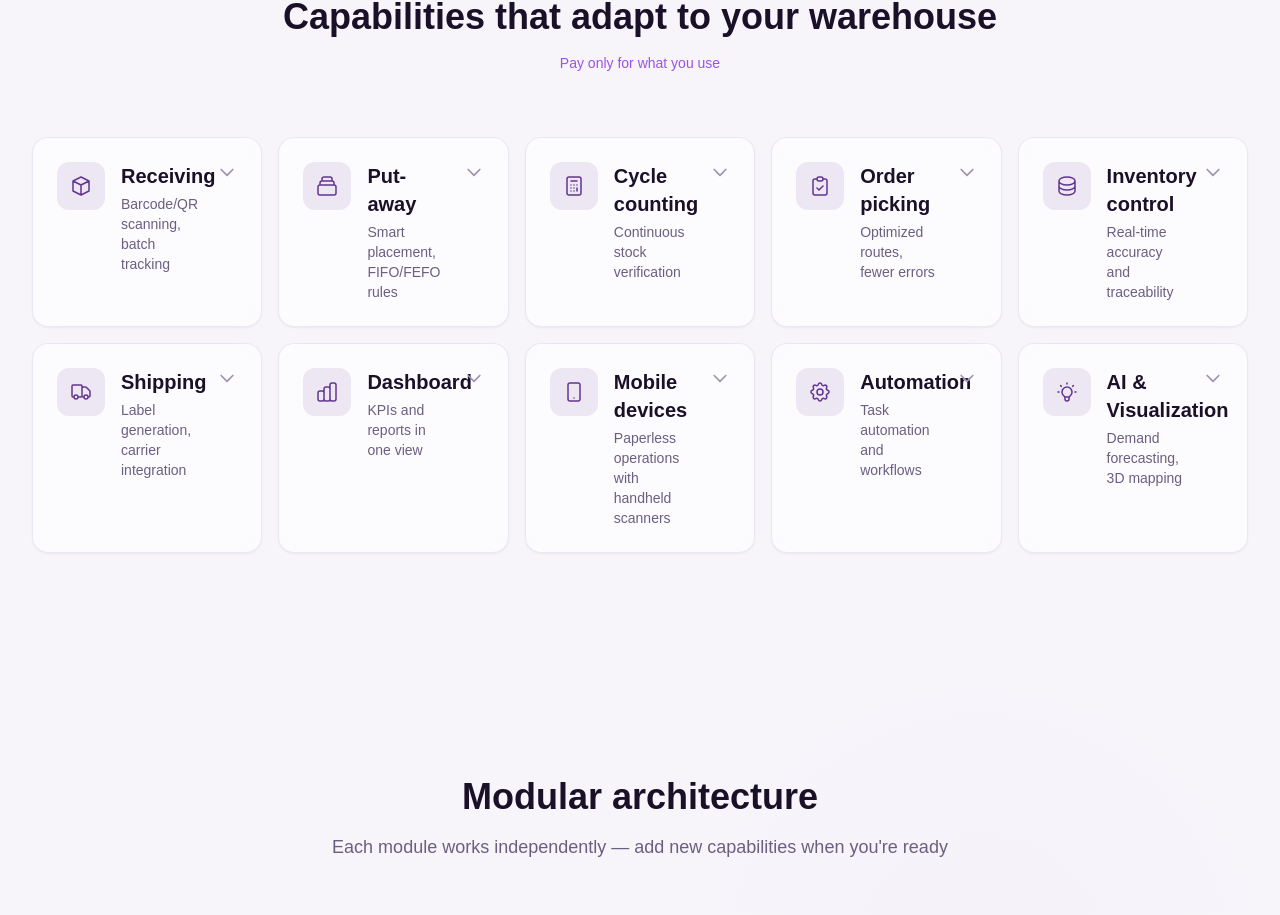
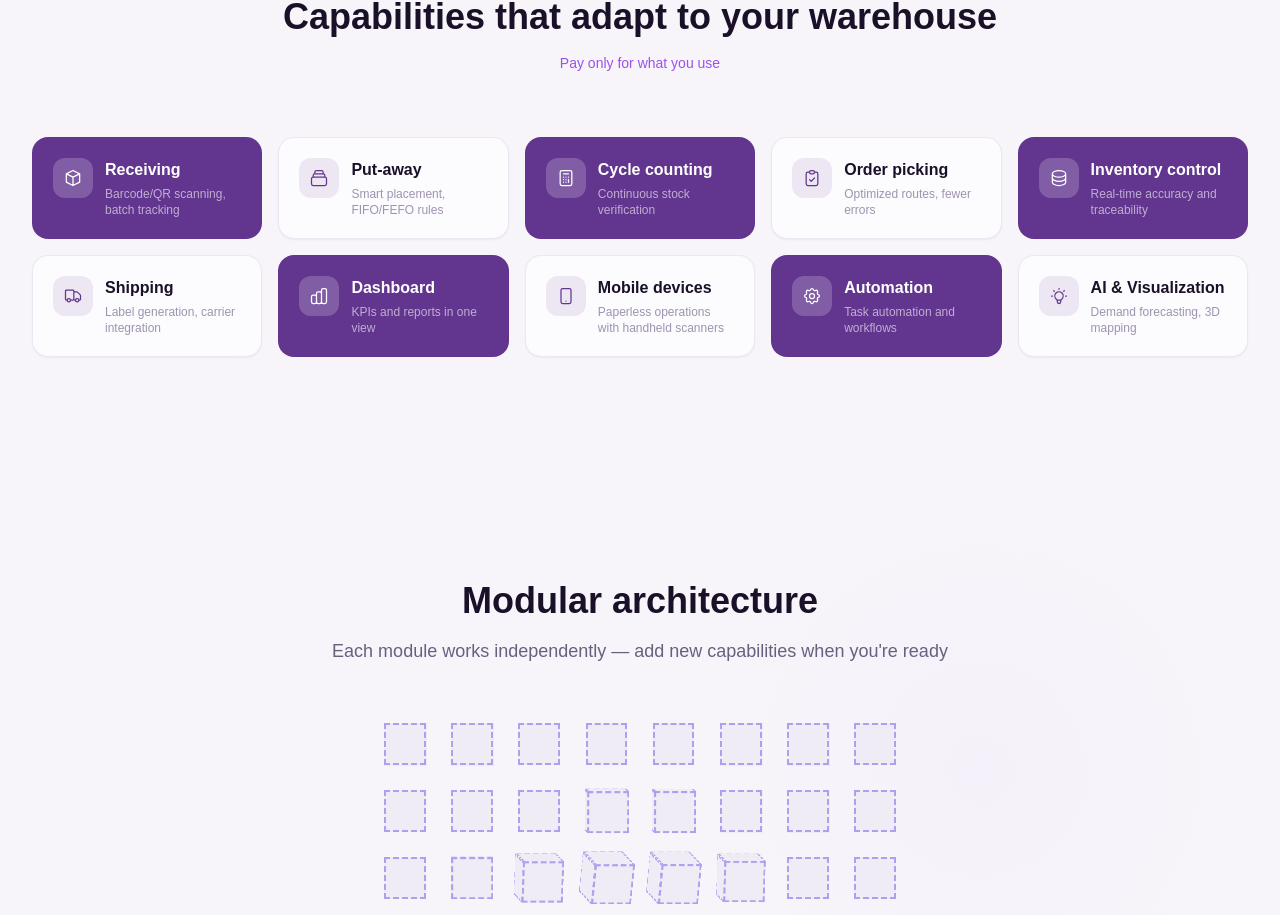
Before and after one commit to Rolx84/solwit-wms, a Next.js app: page /en in a window 1280 px wide. Shown: the part 1849-2764 px from the top of the page. Built offline with nearby package versions, Linux system fonts and the light colour scheme; a web font is replaced by a local one.

Commit message:
Feature Explorer: alternating purple/white cards, hover expand, debounce, last-col expand left
Co-Authored-By: Claude Opus 4.6 (1M context) <noreply@anthropic.com>

```diff
--- a/components/FeatureExplorer.tsx
+++ b/components/FeatureExplorer.tsx
@@ -34,13 +34,19 @@ const featureIcons: Record<FeatureKey, string> = {
 function FeatureCard({
   featureKey,
   isExpanded,
-  onToggle,
+  onHover,
+  onLeave,
   index,
+  isPurple,
+  isLastCol,
 }: {
   featureKey: FeatureKey;
   isExpanded: boolean;
-  onToggle: () => void;
+  onHover: () => void;
+  onLeave: () => void;
   index: number;
+  isPurple: boolean;
+  isLastCol: boolean;
 }) {
   const t = useTranslations('features');
   const ref = useRef<HTMLDivElement>(null);
@@ -61,33 +67,41 @@ function FeatureCard({
     return () => observer.disconnect();
   }, []);
 
+  const baseBg = isPurple
+    ? 'bg-purple-brand border-purple-brand/50 hover:bg-purple-bright'
+    : 'glass-card hover:border-purple-brand/20';
+
   return (
     <div
       ref={ref}
       className={`
-        glass-card rounded-card cursor-pointer transition-all duration-300 overflow-hidden
-        hover:shadow-lg hover:border-purple-brand/20
-        ${isExpanded ? 'col-span-1 md:col-span-2 row-span-2 shadow-xl border-purple-brand/20' : ''}
+        rounded-card cursor-pointer transition-all duration-500 overflow-hidden border
+        ${baseBg}
+        ${isExpanded && !isLastCol ? 'sm:col-span-2 shadow-xl z-10' : ''}
+        ${isExpanded && isLastCol ? 'shadow-xl z-10' : ''}
+        ${!isExpanded ? 'hover:shadow-lg' : ''}
+        ${isExpanded && isPurple ? '!bg-purple-bright' : ''}
+        ${isExpanded && !isPurple ? 'bg-white border-purple-bright/30 shadow-xl shadow-purple-brand/8' : ''}
         ${isVisible ? 'opacity-100 translate-y-0' : 'opacity-0 translate-y-6'}
       `}
-      style={{ transitionDelay: isVisible ? `${index * 80}ms` : '0ms' }}
-      onClick={onToggle}
+      style={{
+        transitionDelay: isVisible ? `${index * 80}ms` : '0ms',
+        ...(isExpanded && isLastCol ? { gridColumn: 'span 2 / -1' } : {}),
+      }}
+      onMouseEnter={onHover}
+      onMouseLeave={onLeave}
       role="button"
       tabIndex={0}
       aria-expanded={isExpanded}
-      onKeyDown={(e) => {
-        if (e.key === 'Enter' || e.key === ' ') {
-          e.preventDefault();
-          onToggle();
-        }
-      }}
     >
-      <div className="p-5 sm:p-6">
-        <div className="flex items-start gap-4">
+      <div className="p-4 sm:p-5">
+        <div className="flex items-start gap-3">
           {/* Icon */}
-          <div className="w-10 h-10 sm:w-12 sm:h-12 rounded-card-sm bg-purple-brand/10 flex items-center justify-center flex-shrink-0">
+          <div className={`w-10 h-10 rounded-xl flex items-center justify-center flex-shrink-0 ${
+            isPurple ? 'bg-white/20' : 'bg-purple-brand/10'
+          }`}>
             <svg
-              className="w-5 h-5 sm:w-6 sm:h-6 text-purple-brand"
+              className={`w-5 h-5 ${isPurple ? 'text-white' : 'text-purple-brand'}`}
               fill="none"
               viewBox="0 0 24 24"
               stroke="currentColor"
@@ -100,36 +114,29 @@ function FeatureCard({
           </div>
 
           <div className="flex-1 min-w-0">
-            <h3 className="font-mono font-bold text-lg sm:text-xl text-text-primary mb-1">
+            <h3 className={`font-mono font-bold text-sm sm:text-base leading-tight ${isPurple ? 'text-white' : 'text-text-primary'}`}>
               {t(`items.${featureKey}.name`)}
             </h3>
-            <p className="text-text-secondary text-sm font-mono">
-              {t(`items.${featureKey}.short`)}
-            </p>
+            {!isExpanded && (
+              <p className={`text-xs font-mono mt-1 line-clamp-2 ${isPurple ? 'text-white/60' : 'text-text-dim'}`}>
+                {t(`items.${featureKey}.short`)}
+              </p>
+            )}
           </div>
-
-          {/* Expand indicator */}
-          <svg
-            className={`w-5 h-5 text-text-dim transition-transform duration-300 flex-shrink-0 ${
-              isExpanded ? 'rotate-180' : ''
-            }`}
-            fill="none"
-            viewBox="0 0 24 24"
-            stroke="currentColor"
-            strokeWidth="2"
-          >
-            <path strokeLinecap="round" strokeLinejoin="round" d="M19 9l-7 7-7-7" />
-          </svg>
         </div>
 
-        {/* Expanded details */}
-        {isExpanded && (
-          <div className="mt-4 pt-4 border-t border-purple-brand/10 animate-fade-in">
-            <p className="text-text-secondary text-sm leading-relaxed font-mono">
+        {/* Expanded details — smooth height animation */}
+        <div
+          className={`grid transition-all duration-500 ease-out ${
+            isExpanded ? 'grid-rows-[1fr] opacity-100 mt-3 pt-3 border-t border-white/10' : 'grid-rows-[0fr] opacity-0'
+          }`}
+        >
+          <div className="overflow-hidden">
+            <p className={`text-xs sm:text-sm leading-relaxed font-mono ${isPurple ? 'text-white/80' : 'text-text-secondary'}`}>
               {t(`items.${featureKey}.details`)}
             </p>
           </div>
-        )}
+        </div>
       </div>
     </div>
   );
@@ -137,7 +144,17 @@ function FeatureCard({
 
 export default function FeatureExplorer() {
   const t = useTranslations('features');
-  const [expandedKey, setExpandedKey] = useState<FeatureKey | null>(null);
+  const [hoveredKey, setHoveredKey] = useState<FeatureKey | null>(null);
+  const hoverTimer = useRef<ReturnType<typeof setTimeout> | null>(null);
+
+  const handleHover = (key: FeatureKey) => {
+    if (hoverTimer.current) clearTimeout(hoverTimer.current);
+    hoverTimer.current = setTimeout(() => setHoveredKey(key), 300);
+  };
+  const handleLeave = () => {
+    if (hoverTimer.current) clearTimeout(hoverTimer.current);
+    hoverTimer.current = setTimeout(() => setHoveredKey(null), 200);
+  };
 
   return (
     <section id="features" className="section-padding relative" aria-label={t('title')}>
@@ -148,14 +165,17 @@ export default function FeatureExplorer() {
           <p className="font-mono text-sm text-purple-bright">{t('tagline')}</p>
         </div>
 
-        <div className="grid grid-cols-1 sm:grid-cols-2 lg:grid-cols-5 gap-4">
+        <div className="grid grid-cols-2 sm:grid-cols-3 lg:grid-cols-5 gap-3 sm:gap-4">
           {featureKeys.map((key, index) => (
             <FeatureCard
               key={key}
               featureKey={key}
-              isExpanded={expandedKey === key}
-              onToggle={() => setExpandedKey(expandedKey === key ? null : key)}
+              isExpanded={hoveredKey === key}
+              onHover={() => handleHover(key)}
+              onLeave={handleLeave}
               index={index}
+              isPurple={index % 2 === 0}
+              isLastCol={index % 5 === 4}
             />
           ))}
         </div>
```
